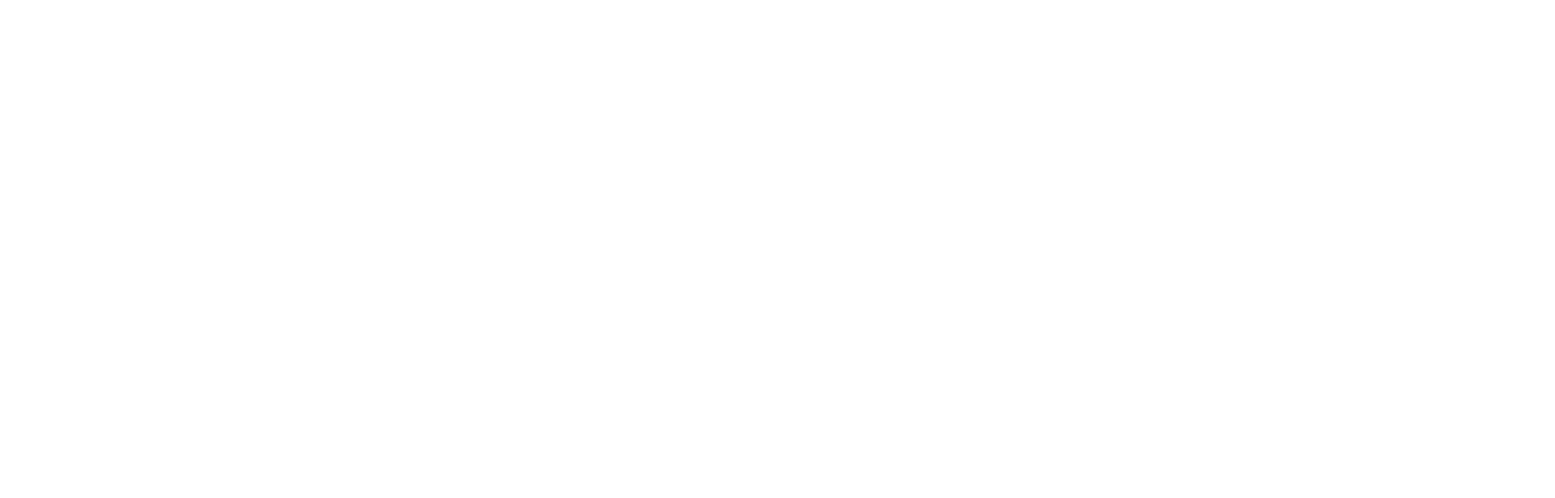
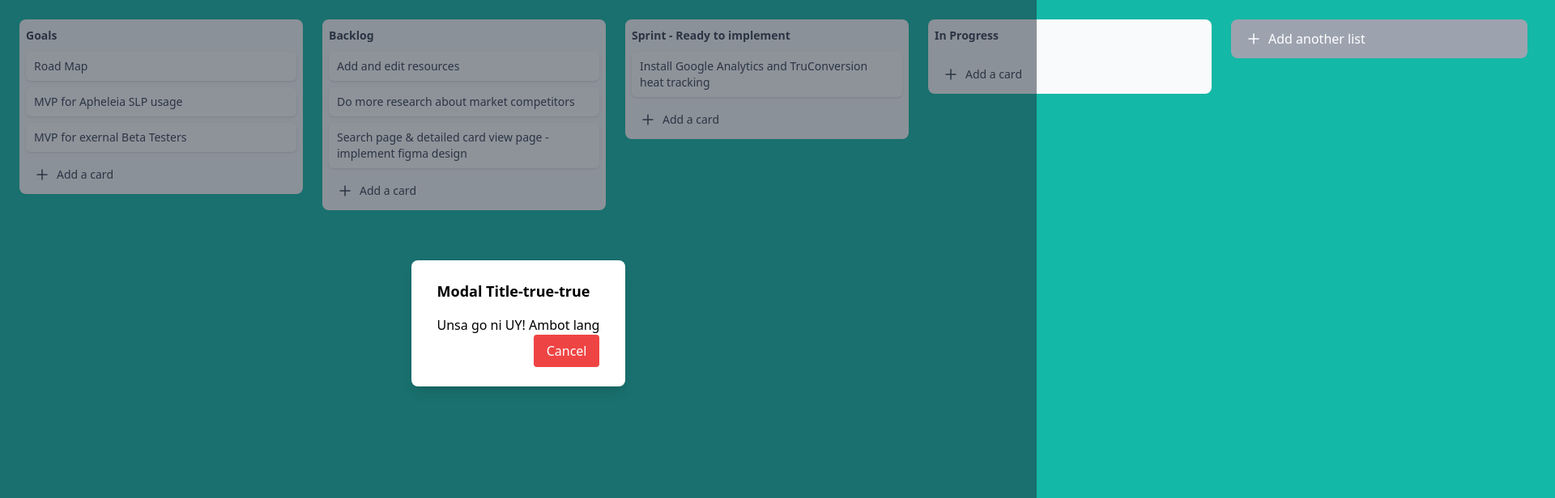
Before and after one commit to airrakedev/trello-boards, a Vue app: page /card/1/1 in a window 1280 px wide. Before the commit this address had no page. Shown: the top 616 px of the page at 81% size, 1920 px wide, since content can reach past the window. Built offline with nearby package versions, Linux system fonts and the light colour scheme.

Commit message:
Fixed modal visibility tied with routes, added not found page.

```diff
--- a/src/components/UpdateCard.vue
+++ b/src/components/UpdateCard.vue
@@ -9,12 +9,9 @@
 <script setup lang="ts">
 // import ModalWrapper from "@/components/modal/generic.vue";
 import { onMounted } from "vue";
-import { cardModalState } from "@/composables/updateModalState";
+import cardModalState from "@/composables/updateModalState";
 
-const { open } = cardModalState();
+const { open, isVisible } = cardModalState();
 
-onMounted(() => {
-	// open();
-	console.log("inside out!!");
-});
+onMounted(() => {});
 </script>
--- a/src/components/modal/generic.vue
+++ b/src/components/modal/generic.vue
@@ -20,7 +20,7 @@
 			<div class="flex justify-end">
 				<a
 					href="#"
-					@click.prevent="close"
+					@click.prevent="hideModal"
 					class="bg-red-500 text-white px-4 py-2 rounded"
 				>
 					<slot name="cancel-title"> Cancel </slot>
@@ -37,14 +37,22 @@
 };
 </script>
 <script setup lang="ts">
-import { computed, toRef } from "vue";
-import { cardModalState } from "@/composables/updateModalState";
+// import { computed, toRef } from "vue";
+import { useRouter } from "vue-router";
+import cardModalState from "@/composables/updateModalState";
 
-const { getVisible, close } = cardModalState();
-const isVisible = toRef(getVisible);
+const { isVisible, getVisible, close } = cardModalState();
+
+const router = useRouter();
 
 // COMPUTED
 // const isVisible = computed(() => getVisible);
+
+// METHODS
+const hideModal = async () => {
+	await router.push({ name: "Board" });
+	close();
+};
 </script>
 
 <style scoped lang="scss"></style>
--- a/src/composables/updateModalState.ts
+++ b/src/composables/updateModalState.ts
@@ -1,7 +1,8 @@
-import { ref, computed } from "vue";
+import { ref, readonly, computed } from "vue";
 
-export const cardModalState = () => {
-	const isVisible = ref(false);
+const isVisible = ref(false);
+
+export default () => {
 	const getVisible = computed(() => isVisible.value);
 	// METHODS
 	const open = () => {
@@ -9,10 +10,10 @@
 	};
 	const close = () => {
 		isVisible.value = false;
-		console.log(getVisible.value, "boom");
+		console.log(isVisible.value, "boom");
 	};
 	return {
-		isVisible,
+		isVisible: readonly(isVisible),
 		getVisible,
 		open,
 		close,
--- a/src/router/index.ts
+++ b/src/router/index.ts
@@ -12,11 +12,17 @@
 			component: () => import("./../views/Board.vue"),
 			children: [
 				{
-					path: "card/:cardId",
+					path: "card/:columnId/:cardId",
 					name: "UpdateCard",
+					props: true,
 					component: () => import("@/components/UpdateCard.vue"),
 				},
 			],
+		},
+		{
+			path: "/:pathMatch(.*)*",
+			name: "Unknown",
+			component: () => import("@/views/Unknown.vue"),
 		},
 	],
 });
--- a/src/views/Board.vue
+++ b/src/views/Board.vue
@@ -60,6 +60,7 @@
 			<add-board @submit-board="addColumn"></add-board>
 		</div>
 	</div>
+	<h1 class="text-8xl">{{ isVisible }}</h1>
 	<modal-dialog ref="cardDialog">
 		<template #body>
 			<router-view :key="route.path"></router-view>
@@ -67,7 +68,7 @@
 	</modal-dialog>
 </template>
 <script setup lang="ts">
-import { ref, onMounted } from "vue";
+import { ref, onMounted, watch } from "vue";
 import { randomId } from "./../helpers/various";
 
 import type { Columns, Cards } from "./../models/index.ts";
@@ -77,9 +78,13 @@
 import AddBoard from "@/components/AddBoard.vue";
 import ModalDialog from "@/components/modal/generic.vue";
 
+import modalState from "@/composables/updateModalState.ts";
+
 import { useRoute, useRouter } from "vue-router";
 const router = useRouter();
 const route = useRoute();
+
+const { isVisible, open } = modalState();
 
 const cardDialog = ref<InstanceType<typeof ModalDialog> | null>(null);
 const columns = ref([
@@ -180,18 +185,23 @@
 	columns.value.push(col);
 };
 
-const updateCard = async (colId: string, cardId: string) => {
-	console.log(colId, cardId, "column and card Id");
-	// cardDialog.value?.open();
-	await router.push({ name: "UpdateCard", params: { cardId } });
-
-	console.log("mupalos ba ining open");
+const updateCard = async (columnId: string, cardId: string) => {
+	await router.push({ name: "UpdateCard", params: { columnId, cardId } });
 };
 
+// WATCH
+watch(
+	() => route.name,
+	(nv) => {
+		if (nv === "UpdateCard") {
+			open();
+		}
+	},
+	{ deep: true, immediate: true }
+);
 // MOUNTED
 onMounted(() => {
-	console.log("unday value");
-	// cardDialog.value?.close();
+	// console.log(route.name, "unday value");
 });
 </script>
 <style scoped lang="scss">
--- /dev/null
+++ b/src/views/Unknown.vue
@@ -0,0 +1,14 @@
+<template>
+	<div class="h-screen flex flex-col items-center justify-center">
+		<div class="text-9xl font-black text-gray-700 leading-tight">Oops!</div>
+		<div class="text-2xl leading-snug text-pink-600">
+			This is uncharted territory. Get out of here!
+		</div>
+		<router-link
+			class="bg-teal-500 rounded-md text-white font-medium mt-4 px-8 py-3"
+			:to="{ name: 'Board' }"
+		>
+			Go Home
+		</router-link>
+	</div>
+</template>
```
